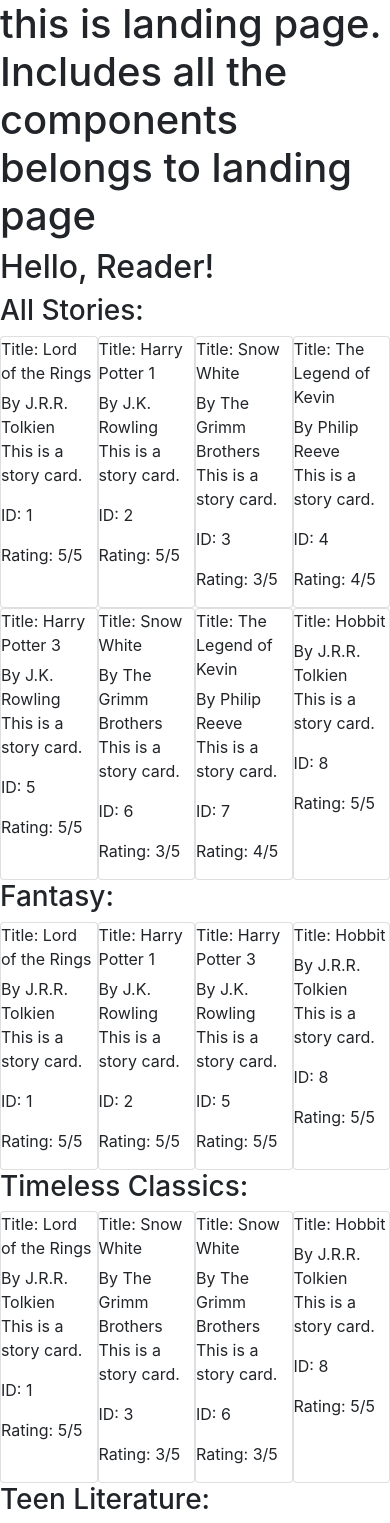
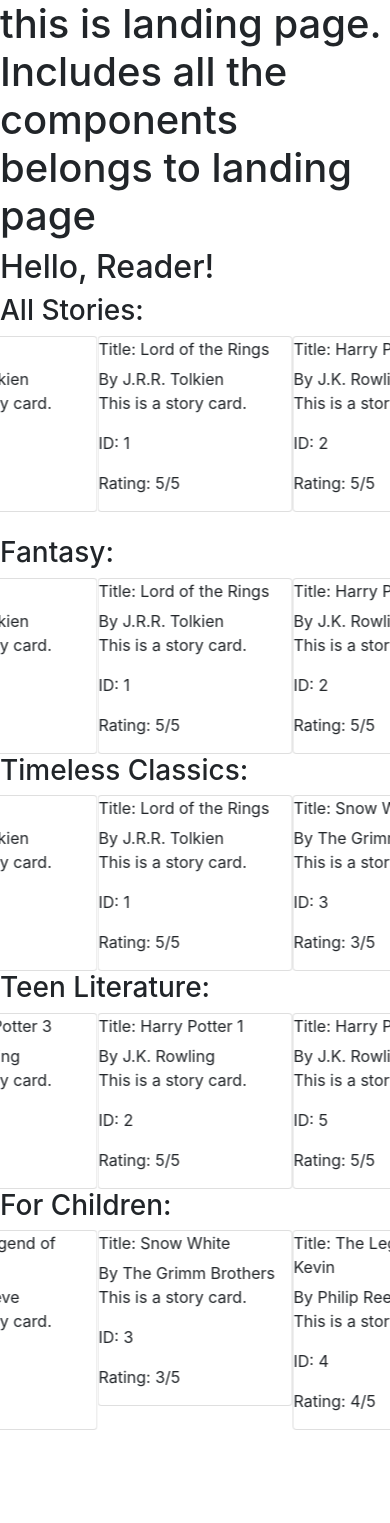
Before and after one commit to erlinh/VisualNovel, a React (Create React App) app in the folder client/: page / in a window 390 px wide. Shown: the top 1523 px of the page. After the commit the page ends 1430 px from the top, so only its background shows below. Built offline with nearby package versions, Linux system fonts and the light colour scheme.

Commit message:
Browsing grid - categories in responsive carousels

```diff
--- a/client/package.json
+++ b/client/package.json
@@ -9,6 +9,7 @@
     "bootstrap": "^4.5.3",
     "react": "^17.0.0",
     "react-dom": "^17.0.0",
+    "react-multi-carousel": "^2.5.5",
     "react-scripts": "3.4.4",
     "react-test-renderer": "^17.0.1",
     "reactstrap": "^8.6.0"
--- a/client/src/components/BrowsingGrid/BrowsingGrid.css
+++ /dev/null
@@ -1,4 +0,0 @@
-.browsing-grid-wrapper {
-    display: grid;
-    grid-template-columns: repeat(4, 1fr);
-}
--- a/client/src/components/BrowsingGrid/BrowsingGrid.js
+++ b/client/src/components/BrowsingGrid/BrowsingGrid.js
@@ -1,35 +1,34 @@
 import React from 'react';
 import StoryCards from './StoryCards/StoryCards';
 
-import './BrowsingGrid.css';
 
 // import {Col, Row} from 'reactstrap';
 
 export default function BrowsingGrid() {
   return (
     <>
-      <h3>All Stories:</h3>
-      <div className="browsing-grid-wrapper">
+      <div>
+        <h3>All Stories:</h3>
         <StoryCards category="all"/>
       </div>
 
-      <h3>Fantasy:</h3>
-      <div className="browsing-grid-wrapper">
+      <div>
+        <h3>Fantasy:</h3>
         <StoryCards category="fantasy"/>
       </div>
 
-      <h3>Timeless Classics:</h3>
-      <div className="browsing-grid-wrapper">
+      <div>
+        <h3>Timeless Classics:</h3>
         <StoryCards category="classics"/>
       </div>
 
-      <h3>Teen Literature:</h3>
-      <div className="browsing-grid-wrapper">
+      <div>
+        <h3>Teen Literature:</h3>
         <StoryCards category="teen"/>
       </div>
 
-      <h3>For Children:</h3>
-      <div className="browsing-grid-wrapper">
+      <div>
+        <h3>For Children:</h3>
         <StoryCards category="children"/>
       </div>
     </>
--- a/client/src/components/BrowsingGrid/StoryCard/StoryCard.js
+++ b/client/src/components/BrowsingGrid/StoryCard/StoryCard.js
@@ -7,7 +7,7 @@
 
 export default function StoryCard({id, title, author, rating, categories}) {
   return (
-    <Card>
+    <Card/*  style={{width: "100px"}} className="mx-3" */>
       <CardTitle>Title: {title}</CardTitle>
       <CardSubtitle>By {author}</CardSubtitle>
       <p>This is a story card.</p>
--- a/client/src/components/BrowsingGrid/StoryCards/StoryCards.js
+++ b/client/src/components/BrowsingGrid/StoryCards/StoryCards.js
@@ -1,7 +1,27 @@
 import React from 'react';
+import Carousel from 'react-multi-carousel';
+import 'react-multi-carousel/lib/styles.css';
+
 import StoryCard from '../StoryCard/StoryCard';
 
 import allStories from '../../../assets/resources/sampleBookData.json';
+
+// responsiveness settings for the carousels
+const responsive = {
+  desktop: {
+    breakpoint: { max: 3000, min: 1024 },
+    items: 4,
+    slidesToSlide: 2 // clicking on "next" arrow moves the carousel by 2 items (default: 1)
+  },
+  tablet: {
+    breakpoint: { max: 1024, min: 464 },
+    items: 3
+  },
+  mobile: {
+    breakpoint: { max: 464, min: 0 },
+    items: 1
+  }
+};
 
 export default function StoryCards({category}) {
   const chosenStoriesCards = allStories[category].map(story =>
@@ -9,8 +29,11 @@
   );
 
   return (
-    <>
+    <Carousel responsive={responsive} centerMode={true} draggable={false} infinite={true} removeArrowOnDeviceType={['mobile']} containerClass="carousel-container">
       {chosenStoriesCards}
-    </>
+    </Carousel>
   );
 }
+
+// draggable=false disables dragging on desktop
+// infinite=true makes it infinite, it does NOT jump back to the beginning when clicking "next" at the last item
```
Also changed, not shown: 1 other file (tests, documents, lock files or other folders).
